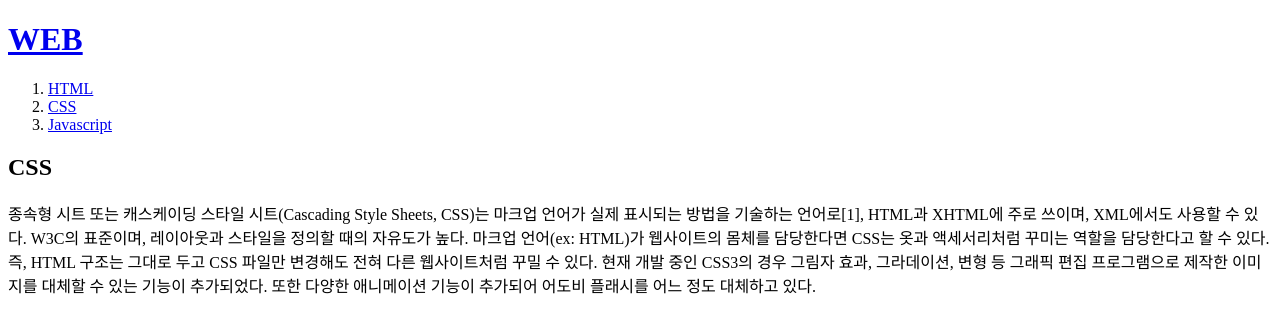
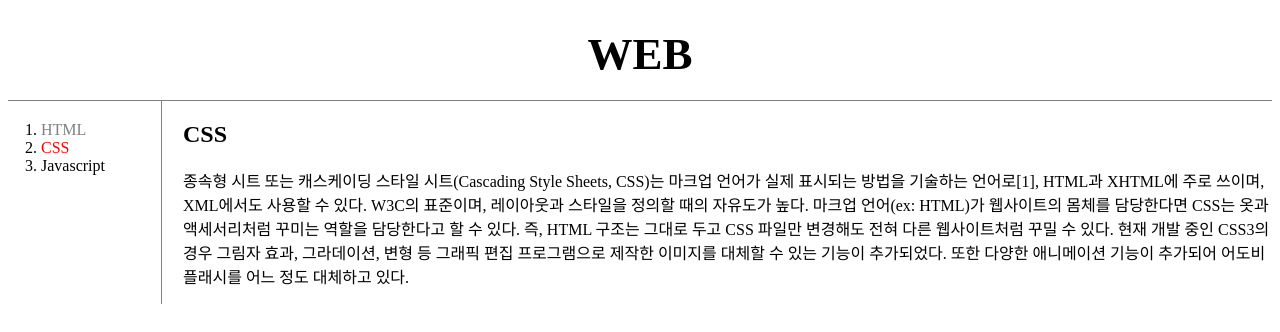
Before and after one commit to alstjd8826/web, a plain HTML site: page 2.html in a window 1280 px wide. Drawn offline with Linux system fonts and the light colour scheme; a script that the page names is missing.

Commit message:
html+css version.

```diff
--- a/2.html
+++ b/2.html
@@ -12,15 +12,25 @@
 
   gtag('config', 'G-1M09P24EZ6');
 </script>
+ <link rel="stylesheet" href="style.css">
   </head>
-
   <body>
-    <h1><a href ="index.html" target = "_blank">WEB</a></h1>
+    <h1><a href ="index.html">WEB</a></h1>
+  <div id = "grid">
     <ol>
-      <li><a href ="1.html" target = "_blank">HTML</a></li>
-      <li><a href ="2.html" target = "_blank">CSS</a></li>
-      <li><a href ="3.html" target = "_blank">Javascript</a></li>
+      <li><a href ="1.html" class="saw">HTML</a></li>
+      <li><a href ="2.html" class="saw" id="active">CSS</a></li>
+      <li><a href ="3.html">Javascript</a></li>
     </ol>
+    <!--
+    <h1><a href ="index.html" target = "_blank"><font color = "red">WEB</font></a></h1>
+    <ol>
+      <li><a href ="1.html" target = "_blank"><font color = "red">HTML</font></a></li>
+      <li><a href ="2.html" target = "_blank"><font color = "red">CSS</font></a></li>
+      <li><a href ="3.html" target = "_blank"><font color = "red">Javascript</font></a></li>
+    </ol>
+    -->
+    <div id ="article">
       <h2>CSS</h2>
       <p>종속형 시트 또는 캐스케이딩 스타일 시트(Cascading Style Sheets, CSS)는
         마크업 언어가 실제 표시되는 방법을 기술하는 언어로[1], HTML과 XHTML에 주로 쓰이며,
@@ -31,6 +41,8 @@
         현재 개발 중인 CSS3의 경우 그림자 효과, 그라데이션, 변형 등 그래픽 편집 프로그램으로 제작한 이미지를
         대체할 수 있는 기능이 추가되었다. 또한 다양한 애니메이션 기능이 추가되어 어도비 플래시를 어느 정도
         대체하고 있다.</p>
+    </div>
+  </div>
       <P>
         <div id="disqus_thread"></div>
   <script>
--- /dev/null
+++ b/style.css
@@ -0,0 +1,38 @@
+body{
+  margin 0;
+}
+  a {
+    color:black;
+    text-decoration:  none;
+  }
+  #active{
+    color : red;
+  }
+  .saw{
+    color : gray;
+  }
+  /** id 선택자 > class 선택자 > 태그 선택자 순으로 파워가 쎄다. 좀 더 구체적인 것이 포괄적인 것 보다 파워가 쎄게 설정 해놓음.
+  전체적으로 설정하고 세부적으로 설정하면 세부적인 설정값이 인식 되게 하기 위함 */
+  h1 {
+    font-size: 45px;
+    text-align: center;
+    border-bottom:1px solid gray;
+    margin:0;
+    padding:20px;
+  }
+  ol{
+    border-right:1px solid gray;
+    width:100px;
+    margin:0;
+    padding:20px;
+  }
+  #grid{
+    display : grid;
+    grid-template-columns: 150px 1fr
+  }
+  #grid ol{
+    padding-left: 33px;
+  }
+  #article{
+    padding-left: 25px;
+  }
```
Also changed, not shown: 1.html (+6 -2 lines), 3.html (+5 -1 lines), box.html (added, +35 -0 lines), grid.html (added, +27 -0 lines), index.html (+5 -0 lines), mediaquary.html (added, +23 -0 lines). Lines whose indentation alone changed are shown as unchanged.
